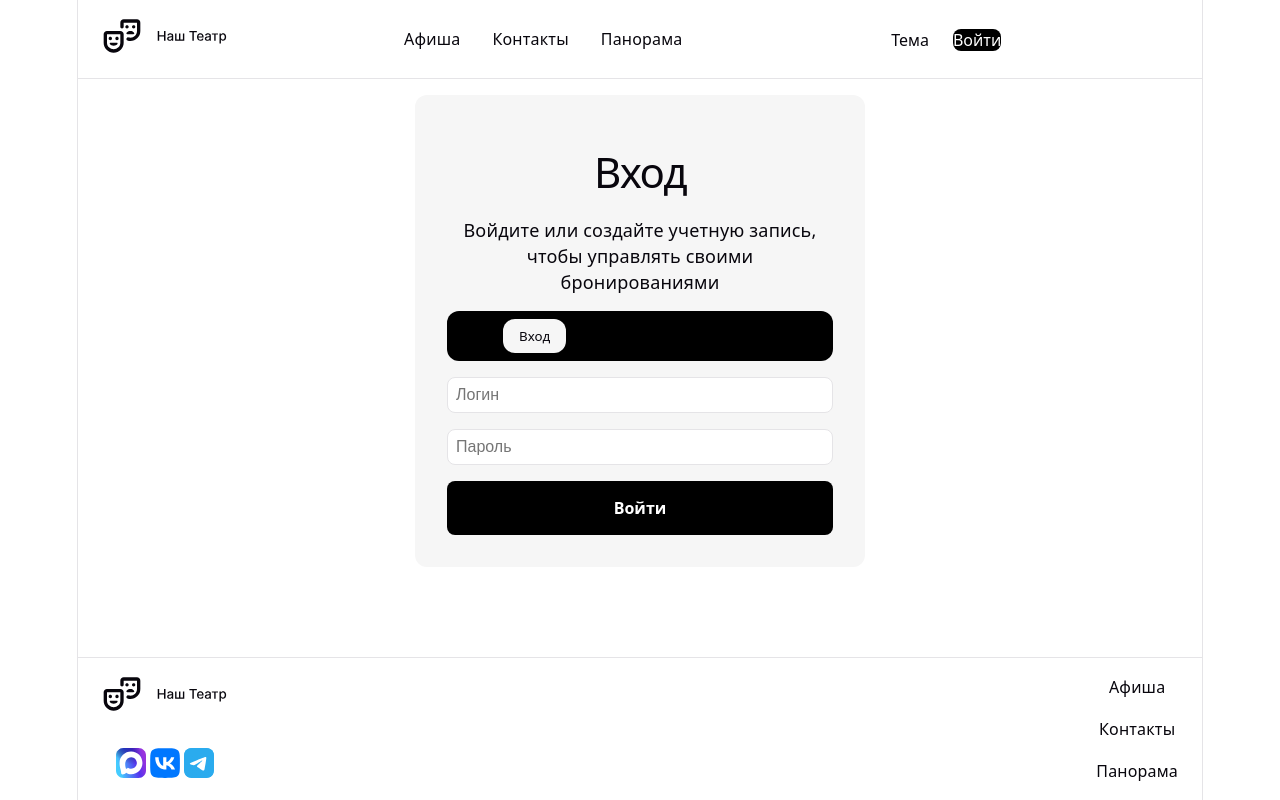
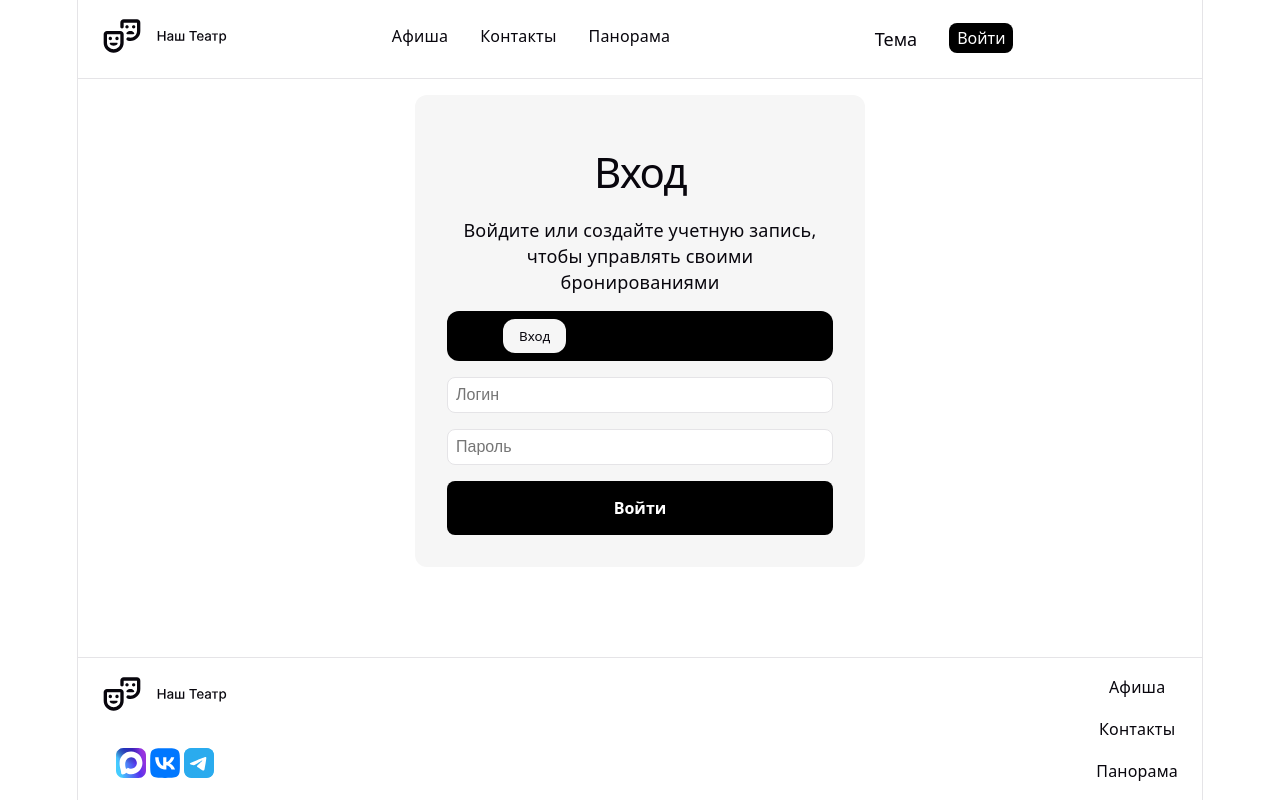
Before and after one commit to me1lkom/Theater-project, a React app in the folder frontend/: page /auth in a window 1280 px wide. Built offline with nearby package versions, Linux system fonts and the light colour scheme; the HTML template or start-up script is replaced by a standard one.

Commit message:
css fix, кнопка входа

```diff
--- a/frontend/src/components/common/Header.module.css
+++ b/frontend/src/components/common/Header.module.css
@@ -43,7 +43,8 @@
     border: none;
     background: var(--bg);
     color: var(--text-h);
-    font-size: var(--font-md);
+    padding: var(--space-xs) var(--space-sm);
+    font-size: var(--font-ms);
 }
 
 .toggleTheme img {
```
